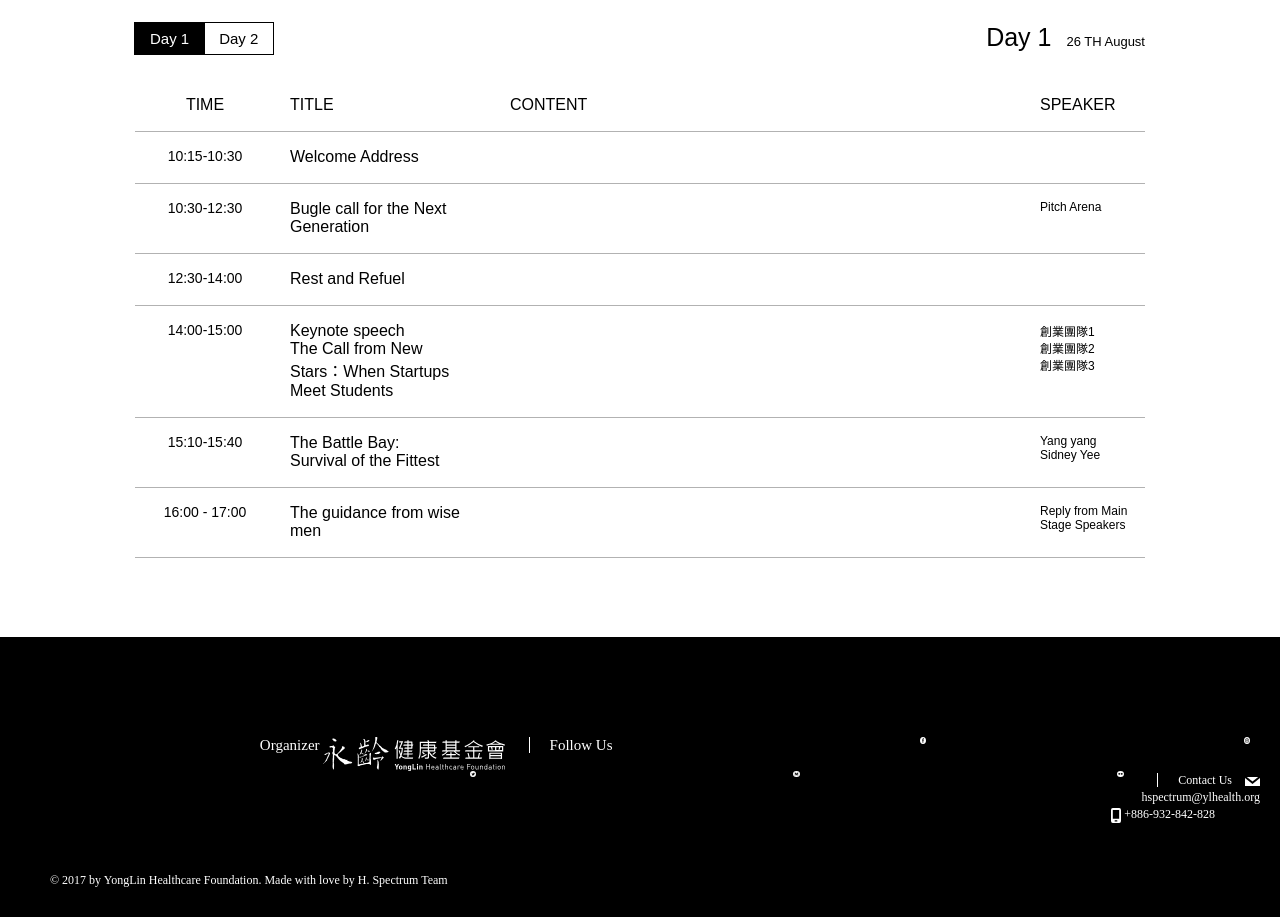
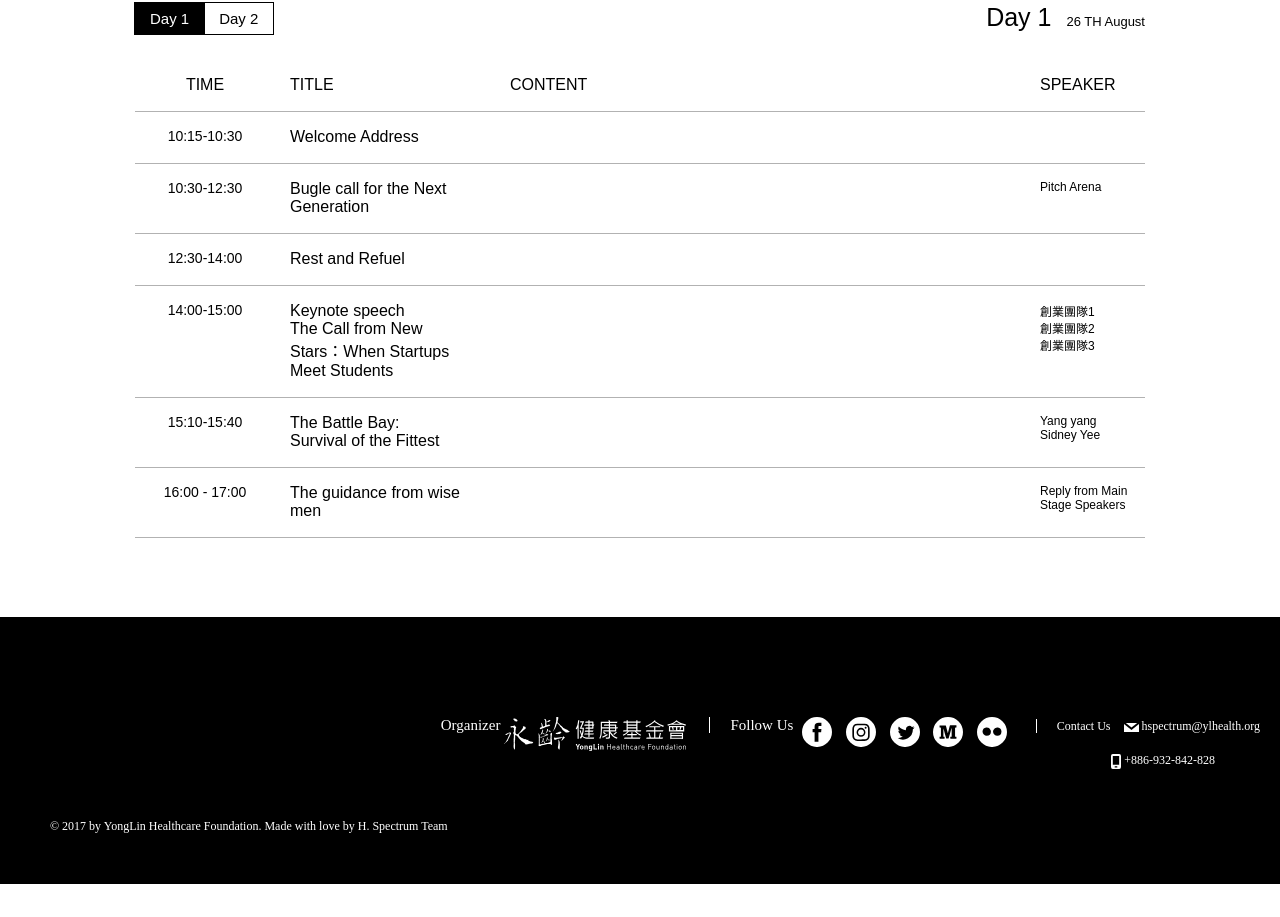
Before and after one commit to s941118/trans, a plain HTML site: page agenda.html in a window 1280 px wide. Shown: the part 1880-2797 px from the top of the page. After the commit the page ends 2764 px from the top, so only its background shows below. Drawn offline with Linux system fonts and the light colour scheme.

Commit message:
修改一些排版

```diff
--- a/agenda.html
+++ b/agenda.html
@@ -27,7 +27,6 @@
     <div class="main_title"><b>Agenda</b></div>
 
 		<div class="agenda-link">
-			<a href="#mainStageAgenda">
 				<div class="box">
 					<div class="left">
 						Main Stage<br>
@@ -37,7 +36,6 @@
 						<img src="assets/img/agenda/map1.svg" alt="">
 					</div>
 				</div>
-			</a>
 			<div class="box">
 				<div class="left">
 					Side Stage<br>
--- a/assets/scss/module/_footer.scss
+++ b/assets/scss/module/_footer.scss
@@ -30,8 +30,8 @@
 	height: 44px;
 	img{
 		vertical-align:text-top;
-		width: 2%;
-		margin: 0px 10px;
+		width: 30px;
+		margin: 0px 5px;
 	}
 }
 
```
Also changed, not shown: FAQ.html (+2 -2 lines), index.html (+2 -2 lines), assets/css/main.css, 4 other files.
